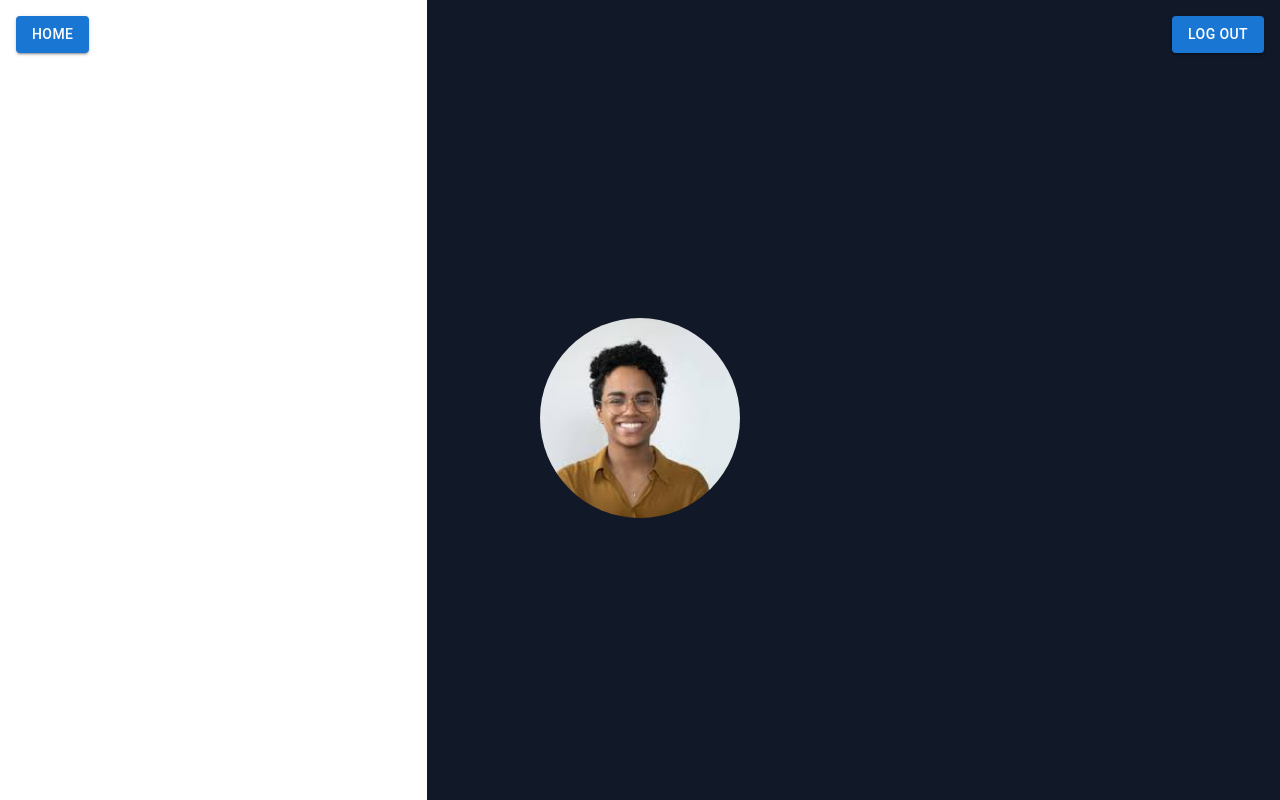
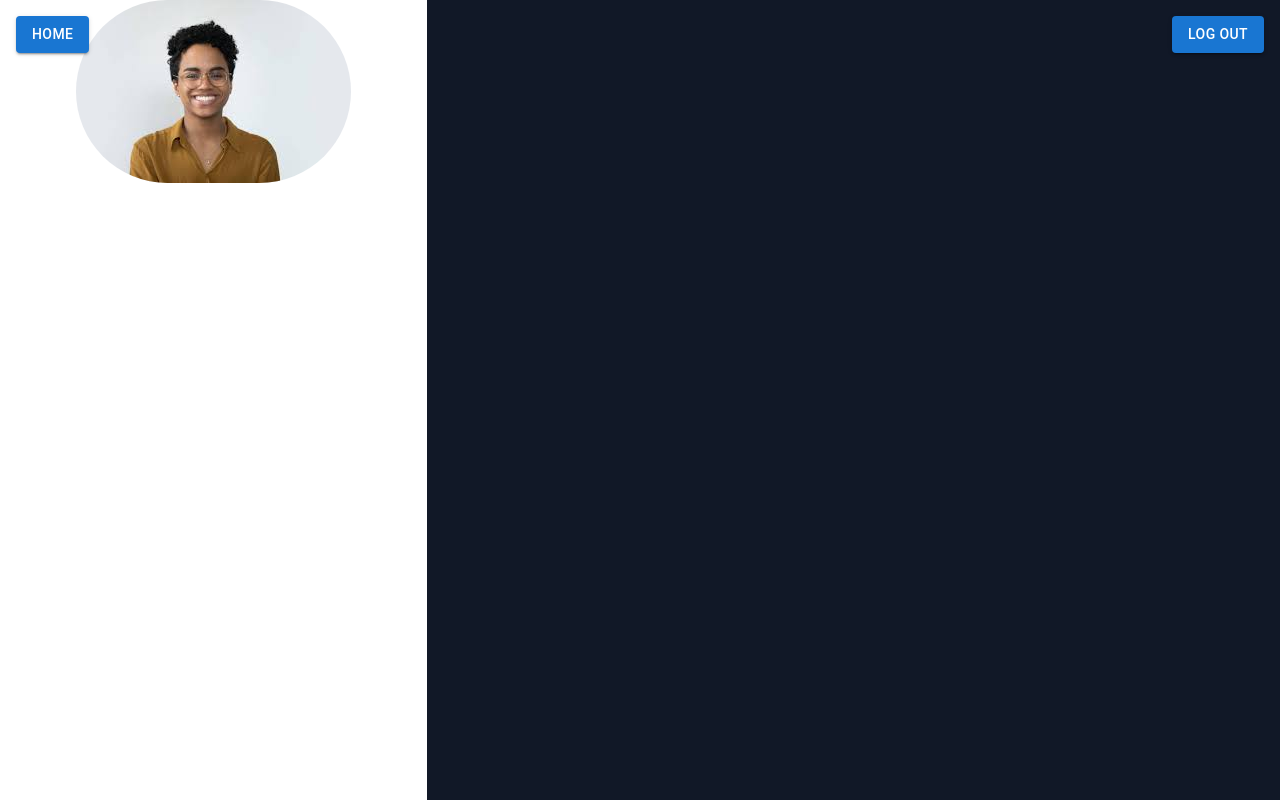
Before and after one commit to aditKadepurkar/hoth, a React (Create React App) app in the folder client/: page /profile in a window 1280 px wide. Built offline with nearby package versions, Linux system fonts and the light colour scheme.

Commit message:
Backend testing

```diff
--- a/client/src/components/LoginModal.js
+++ b/client/src/components/LoginModal.js
@@ -2,8 +2,33 @@ import React from "react";
 import TextField from "@mui/material/TextField";
 import Button from "@mui/material/Button";
 import { Link } from "react-router-dom";
+import {useState} from "react"
 
 export function Login() {
+  const [username, updateUsername] = useState('');
+  const [pass, passEnter] = useState('');
+
+  const handleChangeUser = (event) => {
+    updateUsername(event.target.value);
+  };
+  const handleChangePass = (event) => {
+    passEnter(event.target.value);
+  };
+
+  // curl -X 'POST' \
+  // 'http://127.0.0.1:8000/login?l1=bill&pw=1234' \
+  // -H 'accept: application/json' \
+  // -d ''
+
+  async function login() {
+    params = {"l1" : "bill", "pw" : "1234"}
+    url = "http://127.0.0.1:8000/login"
+    const res = await fetch(url, params)
+    const data = JSON.parse(await res.json());
+    console.log(data)
+    return data;
+  }
+
   return (
     <div className="justify-center w-full h-full p-20">
       <div className="flex flex-col justify-center items-center p-10">
@@ -15,6 +40,7 @@ export function Login() {
             id="username"
             label="Username"
             variant="outlined"
+            onChange={handleChangeUser}
             sx={{ width: "100%" }} // Make the text field 100% width
           />
         </div>
@@ -25,6 +51,7 @@ export function Login() {
             label="Password"
             type="password"
             variant="outlined"
+            onChange={handleChangePass}
             sx={{ width: "100%" }} // Make the text field 100% width
           />
         </div>
@@ -32,7 +59,9 @@ export function Login() {
         <div className="mt-6">
           {/* Wrap the Button with a Link component */}
           <Link to="/home">
-            <Button variant="contained" color="primary">
+            <Button variant="contained" color="primary"
+              onClick={login}
+            >
               Login
             </Button>
           </Link>
--- a/client/src/pages/profile.js
+++ b/client/src/pages/profile.js
@@ -4,11 +4,26 @@ import { Link } from "react-router-dom";
 import Avatar from "@mui/material/Avatar";
 import Stack from "@mui/material/Stack";
 
-export function Profile() {
+
+
+export async function Profile() {
+  // const data_person = await getData();
+
   return (
     <div className="relative">
       <div className="w-screen h-screen bg-gray-900">
-        <div className="absolute inset-0 w-1/3 bg-white"></div>
+        <div className="absolute inset-0 w-1/3 bg-white">
+          <div className="flex items-center justify-center">
+            <img
+              src="/photo1.jpg"
+              className="rounded-full"
+
+            >
+
+            </img>
+          </div>
+
+        </div>
       </div>
       <div className="absolute inset-0 flex flex-col justify-between p-4">
         <div className="flex justify-start">
@@ -18,15 +33,7 @@ export function Profile() {
             </Button>
           </Link>
         </div>
-        <div className="flex items-center justify-center">
-          <Stack direction="row" spacing={2} alignItems="center">
-            <Avatar
-              alt="User Avatar"
-              src="/photo1.jpg"
-              sx={{ width: 200, height: 200 }}
-            />
-          </Stack>
-        </div>
+
         <div className="flex justify-end">
           <Link to="/" className="absolute top-4 right-4">
             <Button variant="contained" color="primary">
```
